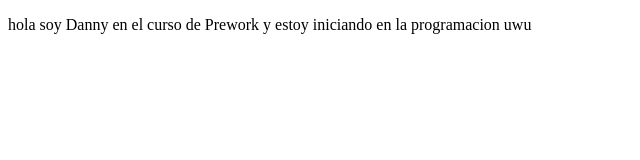
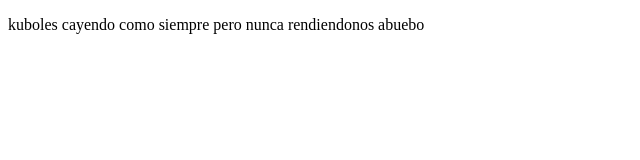
Before and after one commit to DannyFrye4/cursoPrework, a plain HTML site: page index.html in a window 1280 px wide. Shown: the whole page, without its empty margins (0-640 px from the left). Drawn offline with Linux system fonts and the light colour scheme.

Commit message:
cambios pusimos una frase de como me esta llendo xd

```diff
--- a/index.html
+++ b/index.html
@@ -8,7 +8,7 @@
 </head>
 <body>
     <p>
-        hola soy Danny en el curso de Prework y estoy iniciando en la programacion uwu
+        kuboles cayendo como siempre pero nunca rendiendonos abuebo
 
     </p>
 </body>
```
